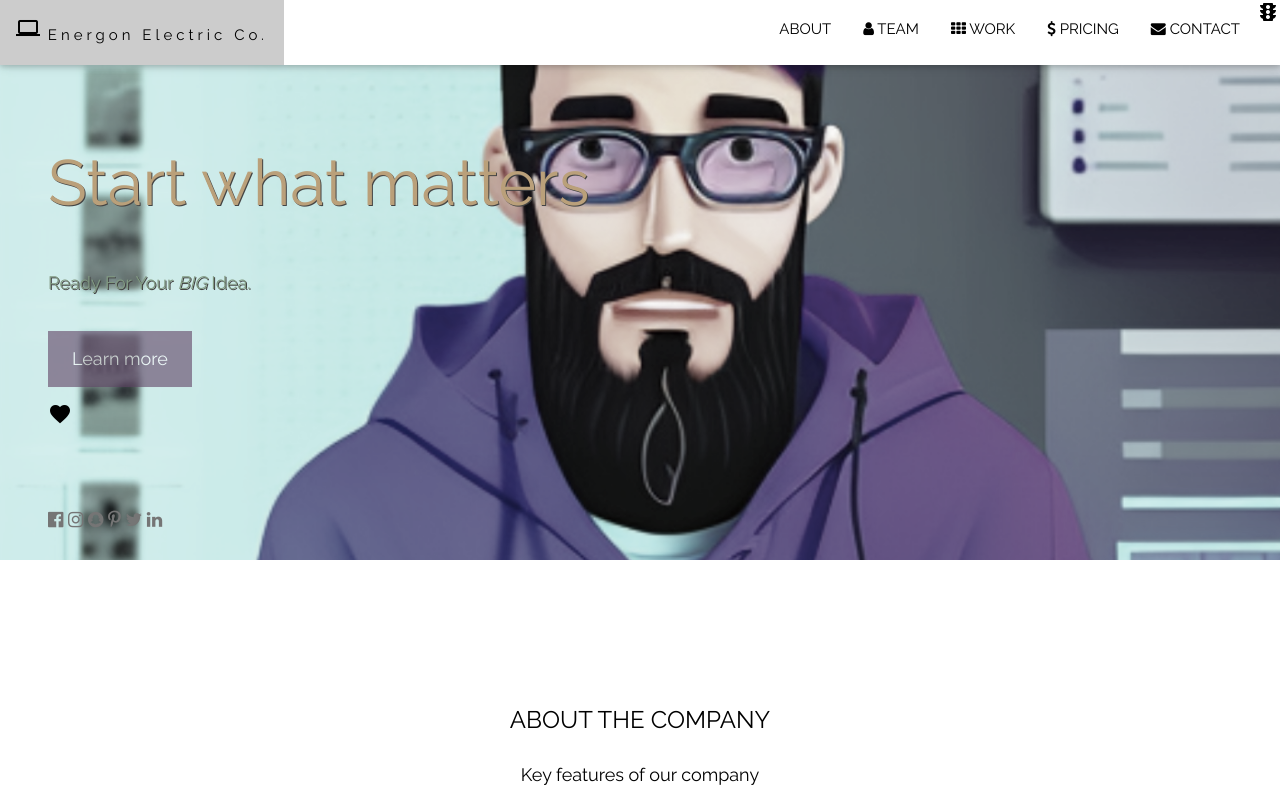
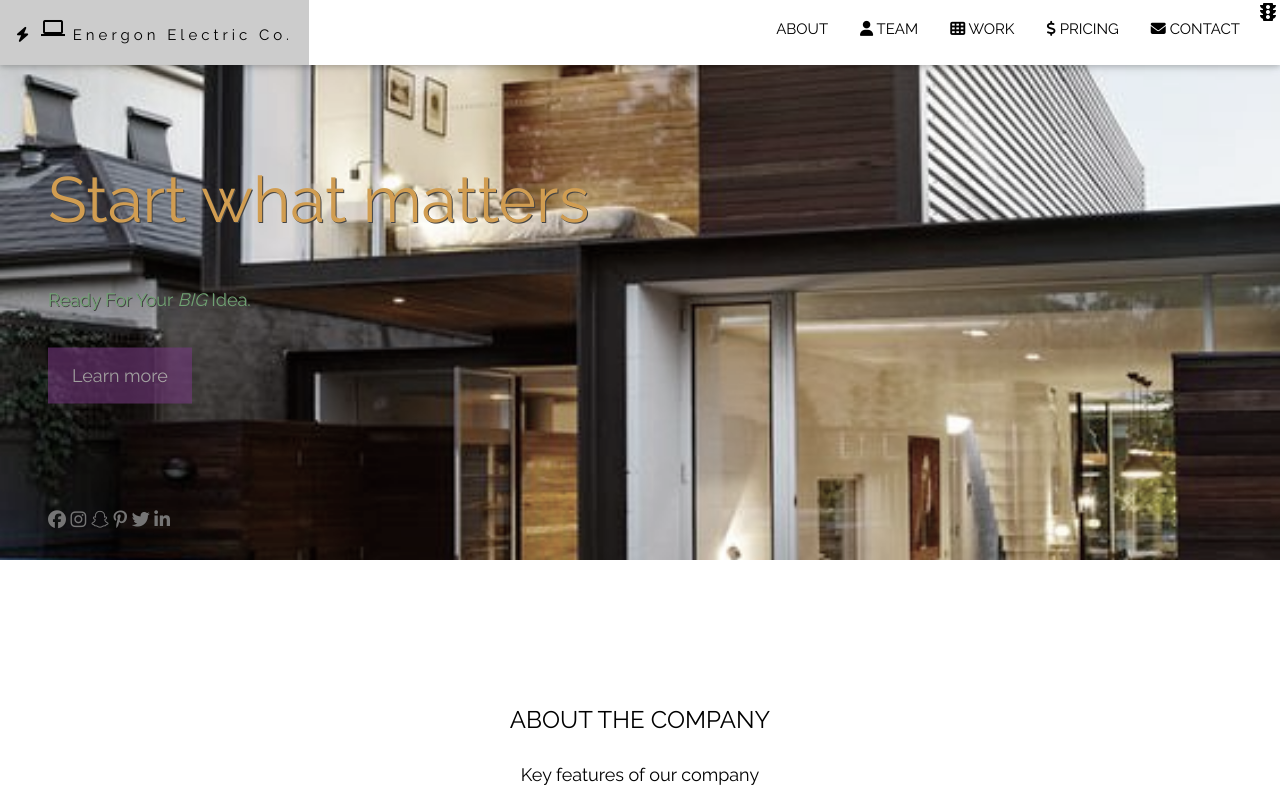
Before and after one commit to jnutt367/electric-services-prototype, a plain HTML site: page index.html in a window 1280 px wide. Shown: the top 800 px of the page. Drawn offline with nearby package versions, Linux system fonts and the light colour scheme.

Commit message:
commit to add images to html

```diff
--- a/index.html
+++ b/index.html
@@ -8,6 +8,8 @@
     <link rel="stylesheet" href="https://fonts.googleapis.com/css?family=Raleway">
     <link rel="stylesheet" href="https://cdnjs.cloudflare.com/ajax/libs/font-awesome/4.7.0/css/font-awesome.min.css">
     <link rel="stylesheet" href="https://fonts.googleapis.com/icon?family=Material+Icons">
+    <link rel="stylesheet" href="path/to/font-awesome/css/font-awesome.min.css">
+
 </head>
 
     <style>
@@ -22,7 +24,7 @@
     .bgimg-1 {
       background-position: center;
       background-size: cover;
-      background-image: url("blue_dev_close_up.png");
+      background-image: url("house1.jpeg");
       background-size: cover;
       background-repeat: no-repeat;
       min-height: 70%;
@@ -39,12 +41,10 @@
 <div class="w3-top">
   <div class="w3-bar w3-white w3-card" id="myNavbar">
     <a href="#home" class="w3-bar-item w3-button w3-wide">
-
+        <i class="fa fa-bolt"></i>
         <i class="material-icons">computer </i>
         Energon
         Electric Co.
-
-
 
     </a>
 
@@ -77,14 +77,14 @@
 </nav>
 
 <!-- Header with full-height image -->
-<header class="bgimg-1 w3-display-container w3-grayscale" id="home">
+<header class="bgimg-1 w3-display-container w3-grayscale-min" id="home">
   <div class="w3-display-left w3-text-black" style="padding:48px">
 
     <span style="text-shadow:1px 1px 0 #444"  class="w3-jumbo w3-hide-small w3-text-orange">Start what matters</span><br>
     <span style="text-shadow:1px 1px 0 #444" class="w3-xxlarge w3-hide-large w3-hide-medium w3-text-orange">Start what matters</span><br>
     <span style="text-shadow:1px 1px 0 #444" class="w3-large w3-text-green"> Ready For Your <em>BIG</em> Idea.</span>
     <p><a href="#about" class="w3-button w3-purple w3-padding-large w3-large w3-margin-top w3-opacity w3-hover-opacity-max">Learn more </a></p>
-    <i class="material-icons">favorite</i>
+
   </div>
   <div class="w3-display-bottomleft w3-text-grey w3-large" style="padding:24px 48px">
     <i class="fa fa-facebook-official w3-hover-opacity"></i>
@@ -144,7 +144,7 @@
       <p><a href="#work" class="w3-button w3-black"><i class="fa fa-th"> </i> View Our Works</a></p>
     </div>
     <div class="w3-col m6">
-      <img class="w3-image w3-round-large" src="2 - Middle aged developer coding out with 3 screen.png" alt="Buildings" width="700" height="394">
+      <img class="w3-image w3-round-large" src="livingroom2.jpeg" alt="Buildings" width="700" height="394">
     </div>
   </div>
 </div>
```
Also changed, not shown: 1 -  trending on artstation Jesus gives sight to t.png (added), architect.jpg (added), bedroom.jpeg (added), house1.jpeg (added), house3.jpg (added), kitchenconcrete.jpeg (added), livingroom2.jpeg (added).
